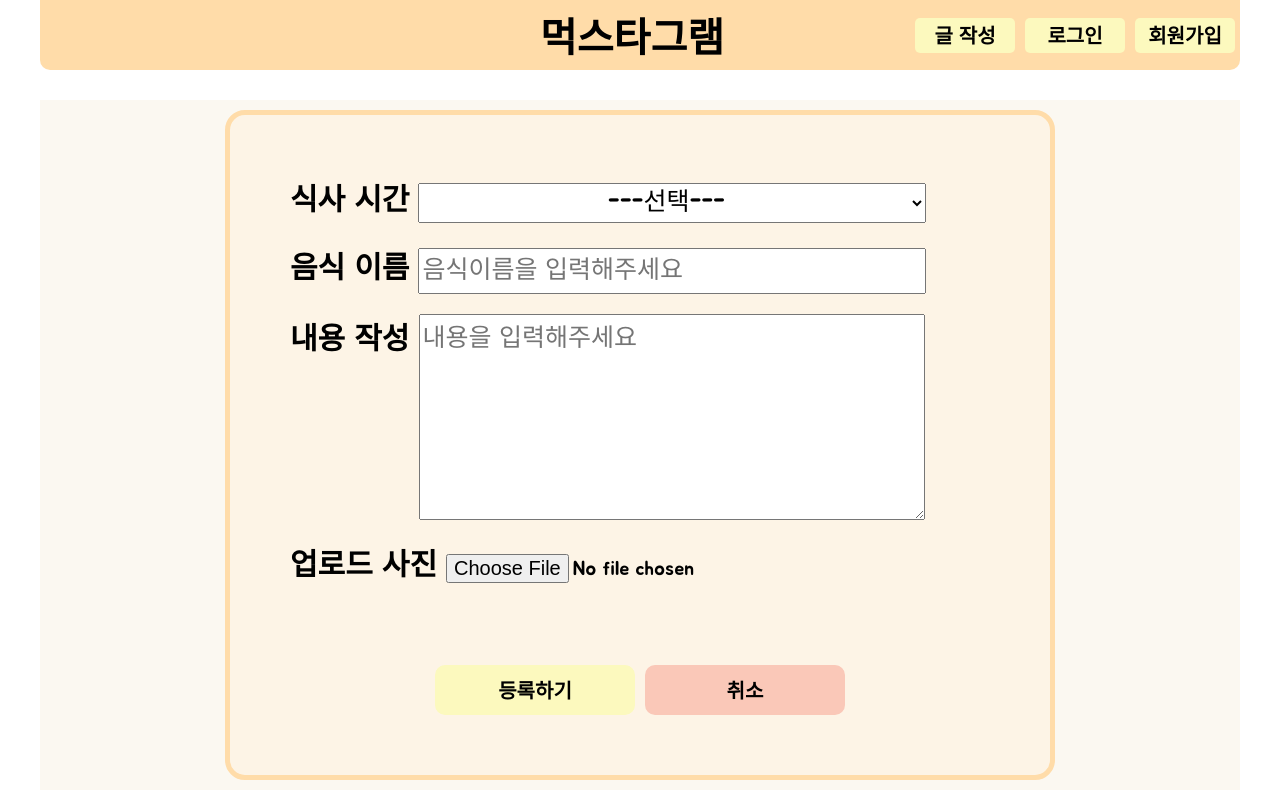
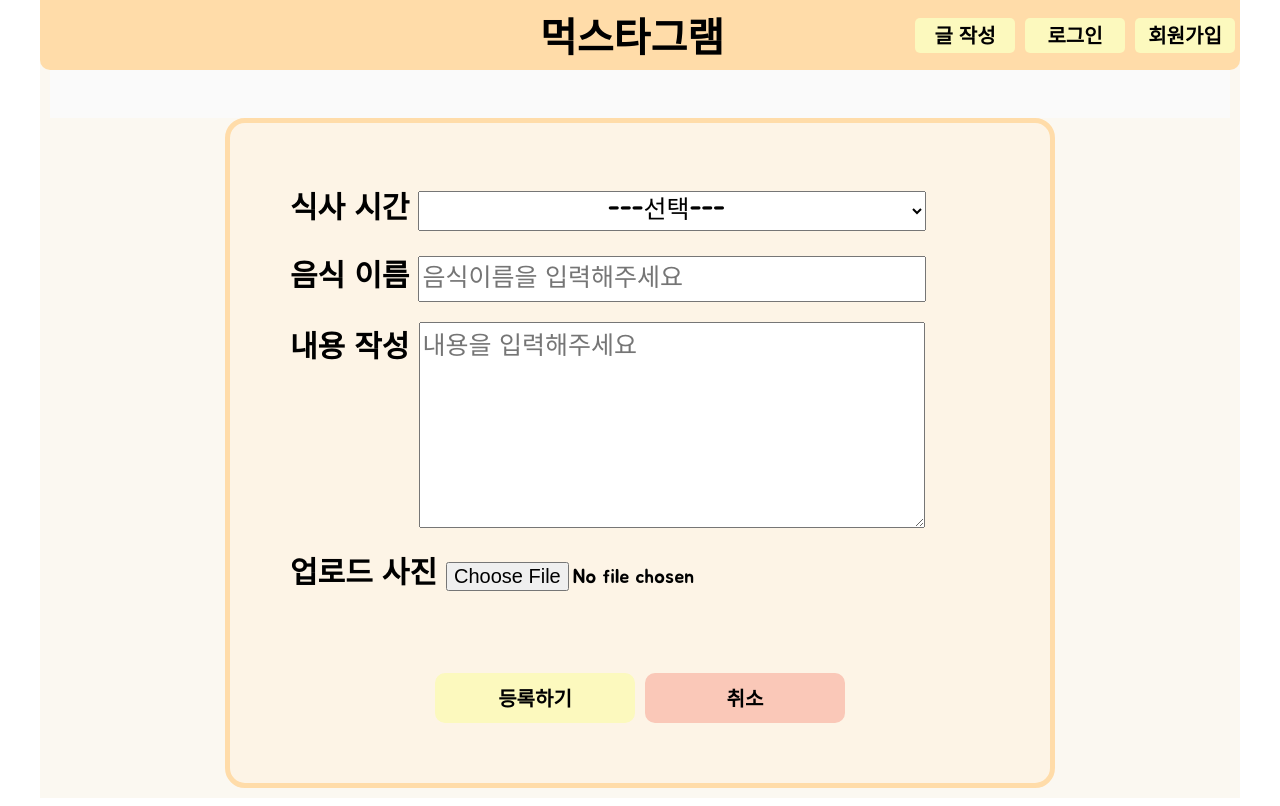
Before and after one commit to mukstagram/muckstartgram, a React (Create React App) app in the folder frontreact/: page /foodPost in a window 1280 px wide. Built offline with nearby package versions, Linux system fonts and the light colour scheme; no server answers.

Commit message:
<design> bgcolor 변경 (#7)

```diff
--- a/frontreact/src/pages/FoodPost.js
+++ b/frontreact/src/pages/FoodPost.js
@@ -182,6 +182,7 @@ const FoodPost = () => {
 
   return (
     <Wrap>
+      <div style={{ height: '100px', backgroundColor: '#fafafa ' }}></div>
       <WrapWrap>
         <Partition>
           <div>
@@ -241,7 +242,6 @@ const FoodPost = () => {
 };
 
 const Wrap = styled.div`
-  margin-top: 100px;
   display: block;
   padding: 10px;
 `;
```
